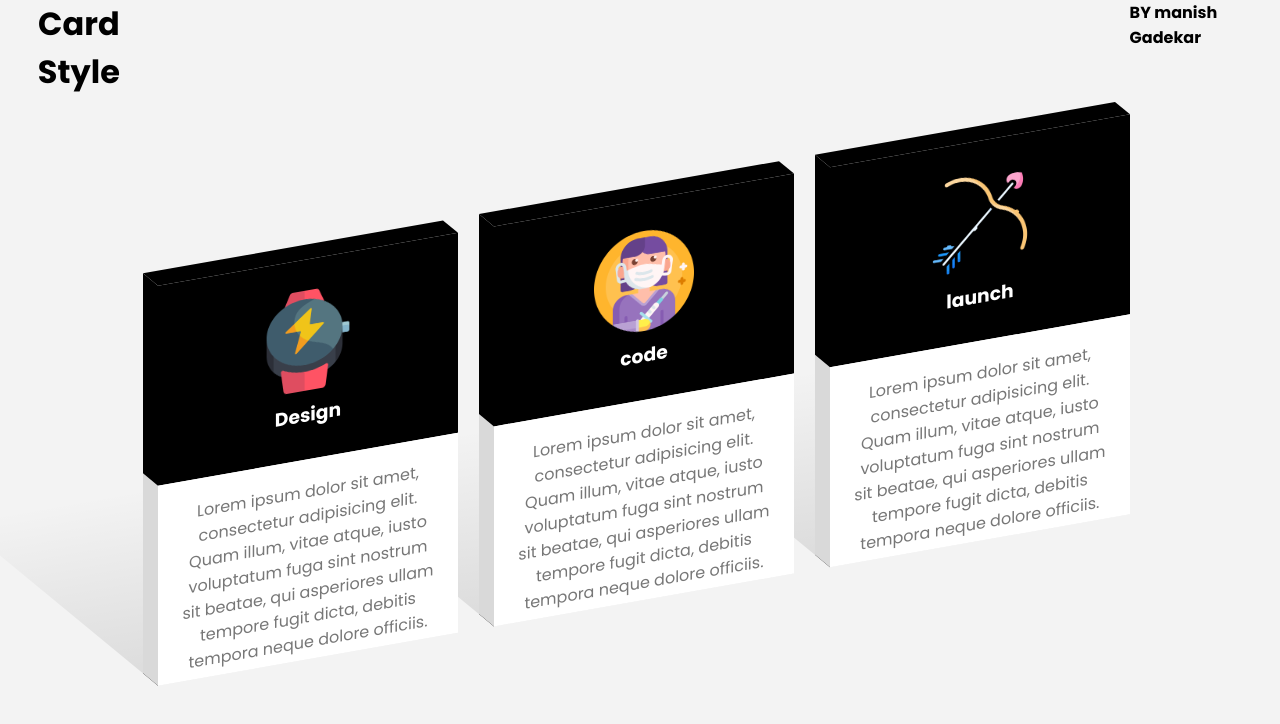
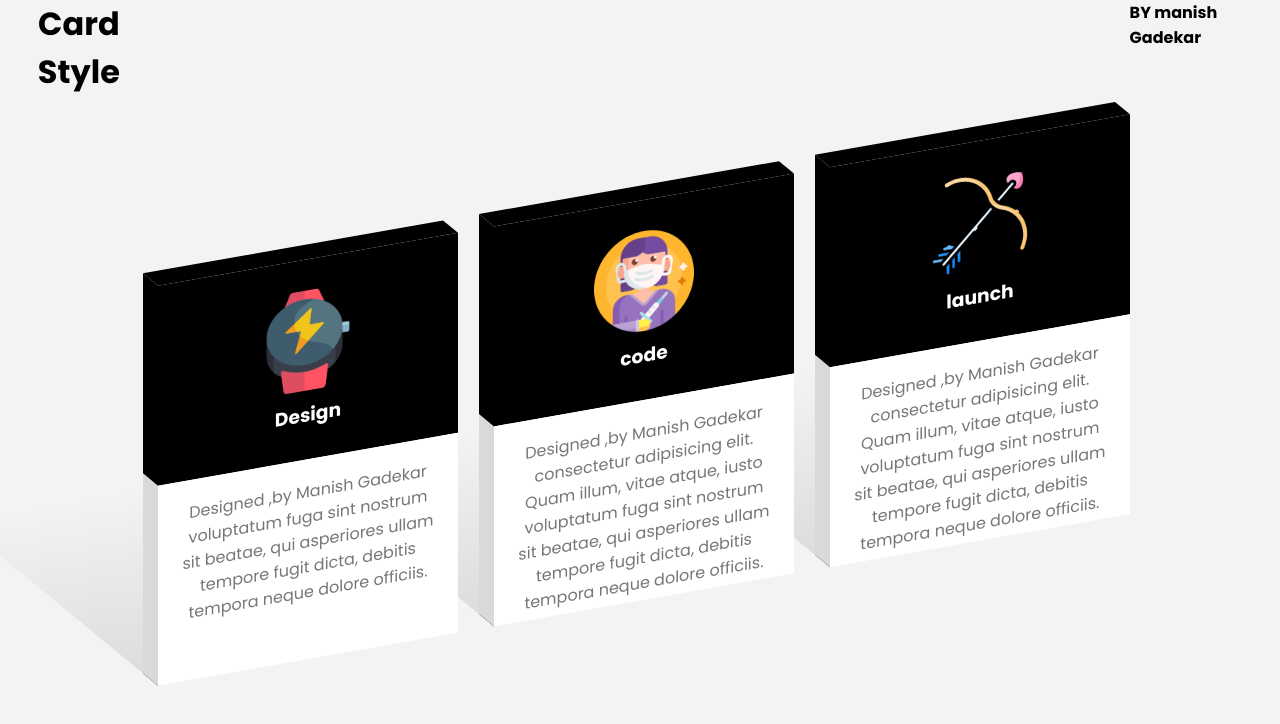
Before and after one commit to manish005/card-animation, a plain HTML site: page index.html in a window 1280 px wide. Drawn offline with Linux system fonts and the light colour scheme.

Commit message:
Update index.html

```diff
--- a/index.html
+++ b/index.html
@@ -149,7 +149,7 @@ body{
 					<h3>Design</h3>
 				</div>
 				<div class="content">
-					<p>Lorem ipsum dolor sit amet, consectetur adipisicing elit. Quam illum, vitae atque, iusto voluptatum fuga sint nostrum sit beatae, qui asperiores ullam tempore fugit dicta, debitis tempora neque dolore officiis.</p>
+					<p>Designed ,by Manish Gadekar voluptatum fuga sint nostrum sit beatae, qui asperiores ullam tempore fugit dicta, debitis tempora neque dolore officiis.</p>
 				</div>
 			</div>
 			<div class="card">
@@ -158,7 +158,7 @@ body{
 					<h3>code</h3>
 				</div>
 				<div class="content">
-					<p>Lorem ipsum dolor sit amet, consectetur adipisicing elit. Quam illum, vitae atque, iusto voluptatum fuga sint nostrum sit beatae, qui asperiores ullam tempore fugit dicta, debitis tempora neque dolore officiis.</p>
+					<p>Designed ,by Manish Gadekar consectetur adipisicing elit. Quam illum, vitae atque, iusto voluptatum fuga sint nostrum sit beatae, qui asperiores ullam tempore fugit dicta, debitis tempora neque dolore officiis.</p>
 				</div>
 			</div>
 			<div class="card">
@@ -167,7 +167,7 @@ body{
 					<h3>launch</h3>
 				</div>
 				<div class="content">
-					<p>Lorem ipsum dolor sit amet, consectetur adipisicing elit. Quam illum, vitae atque, iusto voluptatum fuga sint nostrum sit beatae, qui asperiores ullam tempore fugit dicta, debitis tempora neque dolore officiis.</p>
+					<p>Designed ,by Manish Gadekar consectetur adipisicing elit. Quam illum, vitae atque, iusto voluptatum fuga sint nostrum sit beatae, qui asperiores ullam tempore fugit dicta, debitis tempora neque dolore officiis.</p>
 				</div>
 			</div>
 
```
